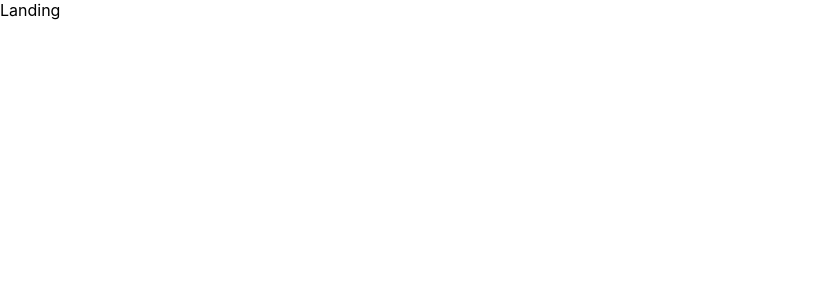
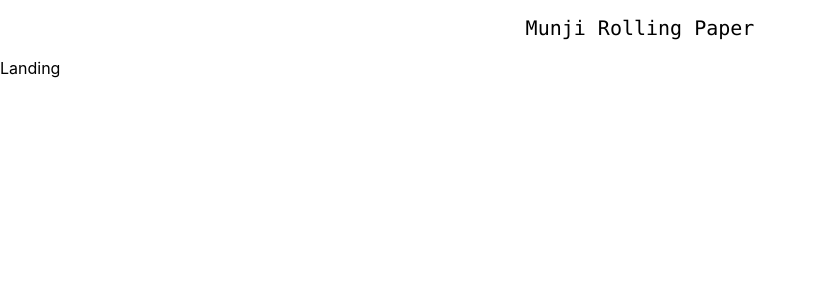
Before and after one commit to SOHYEON00/MunjiRollingPaper, a React (Create React App) app: page / in a window 1280 px wide. Shown: the top 300 px of the page, without its empty margins (0-816 px from the left). Built offline with nearby package versions, Linux system fonts and the light colour scheme.

Commit message:
feat: tailwind 적용, default layout, Header 세팅

```diff
--- a/src/common/Layout/DefaultLayout.tsx
+++ b/src/common/Layout/DefaultLayout.tsx
@@ -1,7 +1,13 @@
 import * as React from "react";
+import Header from "./Header";
 
 const DefaultLayout = ({ children }: React.PropsWithChildren) => {
-  return <div>{children}</div>;
+  return (
+    <section className={"container md"}>
+      <Header />
+      {children}
+    </section>
+  );
 };
 
-export default DefaultLayout;
+export default React.memo(DefaultLayout);
--- /dev/null
+++ b/src/common/Layout/Header.tsx
@@ -0,0 +1,30 @@
+import Button from "common/components/Button/Button";
+import BackIcon from "images/BackIcon";
+import * as React from "react";
+import { useLocation } from "react-router-dom";
+import { GetHeaderInfo } from "route/path";
+
+const Header = () => {
+  const location = useLocation();
+  const { isBackIcon, isNewBtn } = GetHeaderInfo(location.pathname);
+
+  return (
+    <section
+      className={`flex-row flex h-14 ${
+        isBackIcon || isNewBtn ? "justify-between" : "justify-center"
+      } items-center px-[10px] py-[15px]`}
+    >
+      {isBackIcon && (
+        <div className="w-[108px]">
+          <BackIcon />
+        </div>
+      )}
+      <div className="font-mono text-xl subpixel-antialiased">
+        Munji Rolling Paper
+      </div>
+      {isNewBtn && <Button contents="새로 생성하기" />}
+    </section>
+  );
+};
+
+export default React.memo(Header);
--- /dev/null
+++ b/src/common/components/Button/Button.tsx
@@ -0,0 +1,15 @@
+import React, { memo } from "react";
+
+interface ButtonProps extends React.HTMLAttributes<HTMLButtonElement> {
+  contents: string;
+}
+
+const Button = memo(({ contents, className, ...props }: ButtonProps) => {
+  return (
+    <button className={`button ${className}`} {...props}>
+      {contents}
+    </button>
+  );
+});
+
+export default Button;
--- /dev/null
+++ b/src/images/BackIcon.tsx
@@ -0,0 +1,22 @@
+import React from "react";
+
+const BackIcon = () => {
+  return (
+    <svg
+      className="w-6 h-6"
+      fill="none"
+      stroke="currentColor"
+      viewBox="0 0 24 24"
+      xmlns="http://www.w3.org/2000/svg"
+    >
+      <path
+        strokeLinecap="round"
+        strokeLinejoin="round"
+        strokeWidth="2"
+        d="M10 19l-7-7m0 0l7-7m-7 7h18"
+      ></path>
+    </svg>
+  );
+};
+
+export default React.memo(BackIcon);
--- a/src/index.css
+++ b/src/index.css
@@ -1,13 +1,26 @@
+@tailwind base;
+@tailwind components;
+@tailwind utilities;
+
 body {
   margin: 0;
-  font-family: -apple-system, BlinkMacSystemFont, 'Segoe UI', 'Roboto', 'Oxygen',
-    'Ubuntu', 'Cantarell', 'Fira Sans', 'Droid Sans', 'Helvetica Neue',
+  font-family: -apple-system, BlinkMacSystemFont, "Segoe UI", "Roboto", "Oxygen",
+    "Ubuntu", "Cantarell", "Fira Sans", "Droid Sans", "Helvetica Neue",
     sans-serif;
   -webkit-font-smoothing: antialiased;
   -moz-osx-font-smoothing: grayscale;
 }
 
+#root {
+  @apply flex justify-center;
+}
+
 code {
-  font-family: source-code-pro, Menlo, Monaco, Consolas, 'Courier New',
+  font-family: source-code-pro, Menlo, Monaco, Consolas, "Courier New",
     monospace;
 }
+
+/************* CUSTOM CSS  *************/
+.button {
+  @apply py-2 px-4 rounded-lg shadow-md text-sm;
+}
--- a/src/route/path.ts
+++ b/src/route/path.ts
@@ -5,6 +5,8 @@
   url: string;
   title: string;
   Component?: LazyExoticComponent<React.ComponentType>;
+  isBack?: boolean;
+  isNew?: boolean;
 }
 
 export enum PathTitles {
@@ -22,8 +24,10 @@
   {
     key: PathTitles.Main,
     title: PathTitles.Main,
-    url: "/:id",
+    url: "/main",
     Component: lazy(() => import("../pages/Main/Main")),
+    isBack: true,
+    isNew: true,
   },
 ];
 
@@ -44,3 +48,23 @@
 
   return newUrl;
 };
+
+export const GetHeaderInfo = (
+  url: string
+): { isBackIcon: boolean; isNewBtn: boolean } => {
+  const result = {
+    isBackIcon: false,
+    isNewBtn: false,
+  };
+
+  const currentPath = paths.filter((path) => path.url === url);
+
+  if (currentPath.length > 0) {
+    const currentPathItem = currentPath[0];
+
+    result.isBackIcon = currentPathItem.isBack ?? false;
+    result.isNewBtn = currentPathItem.isNew ?? false;
+  }
+
+  return result;
+};
```
Also changed, not shown: src/App.tsx (+4 -3 lines), src/route/Router.tsx (+5 -3 lines), src/images/Back.svg (added).
